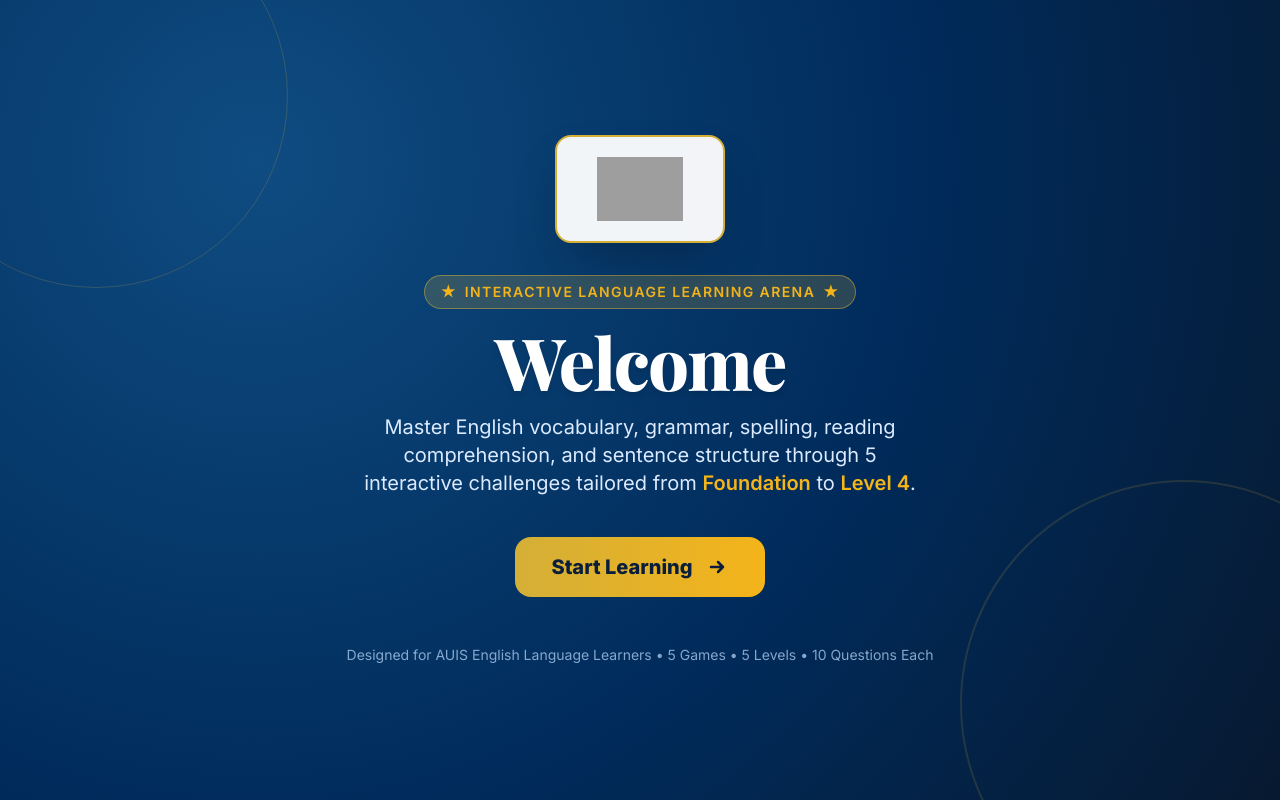
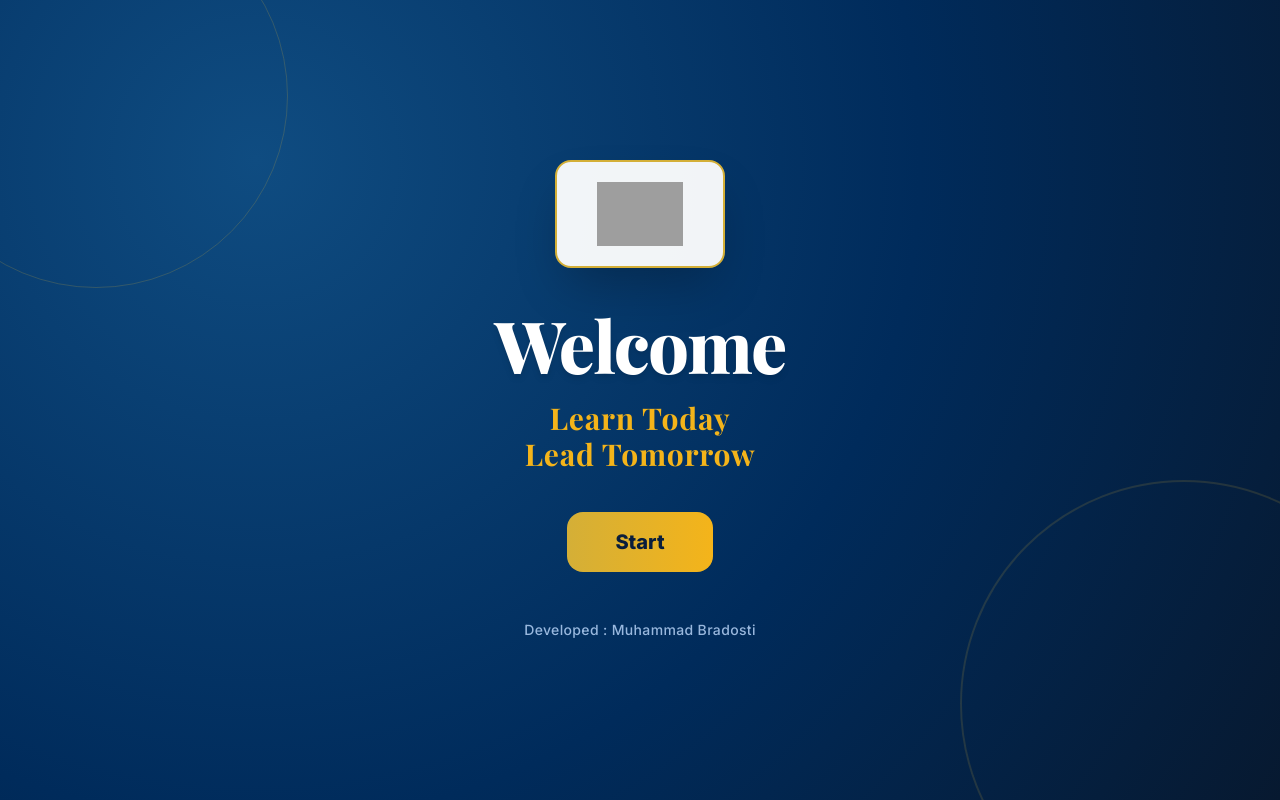
Before and after one commit to hamabradostyi/auisgame, a plain HTML site: page index.html in a window 1280 px wide. Drawn offline with nearby package versions, Linux system fonts and the light colour scheme; grey boxes are pictures that could not be loaded.

Commit message:
Update index.html

```diff
--- a/index.html
+++ b/index.html
@@ -3,7 +3,7 @@
 <head>
   <meta charset="UTF-8" />
   <meta name="viewport" content="width=device-width, initial-scale=1.0" />
-  <title>AUIS English Learning Hub</title>
+  <title>AUIS English Learning</title>
   <!-- Load Tailwind CSS -->
   <script src="https://cdn.tailwindcss.com"></script>
   <!-- Load Google Fonts: Inter & Playfair Display -->
@@ -89,7 +89,7 @@
     <div class="absolute -bottom-32 -right-32 w-[28rem] h-[28rem] rounded-full border-2 border-auis-gold/15 pointer-events-none"></div>
 
     <div class="max-w-3xl w-full text-center z-10 animate-fade-in flex flex-col items-center">
-      <div class="bg-white/95 backdrop-blur-md px-6 py-4 sm:px-10 sm:py-5 rounded-2xl shadow-2xl border-2 border-auis-gold mb-8 inline-flex items-center justify-center max-w-full">
+      <div class="bg-white/95 backdrop-blur-md px-6 py-4 sm:px-10 sm:py-5 rounded-2xl shadow-2xl border-2 border-auis-gold mb-10 inline-flex items-center justify-center max-w-full">
         <img
           src="https://www.aaicu.org/wp-content/uploads/2024/11/AUIS-trilingual-logo-2-1024x103.png"
           alt="American University of Iraq, Sulaimani (AUIS) Logo"
@@ -101,30 +101,24 @@
         </div>
       </div>
 
-      <div class="inline-flex items-center gap-2 px-4 py-1.5 rounded-full bg-auis-gold/20 border border-auis-gold/50 text-auis-goldBright text-xs sm:text-sm font-semibold uppercase tracking-widest mb-4">
-        <span>★</span> Interactive Language Learning Arena <span>★</span>
-      </div>
-
-      <h1 class="font-serif text-5xl sm:text-6xl md:text-7xl font-extrabold tracking-tight text-white mb-4 drop-shadow-md">
+      <h1 class="font-serif text-5xl sm:text-6xl md:text-7xl font-extrabold tracking-tight text-white mb-5 drop-shadow-md">
         Welcome
       </h1>
 
-      <p class="text-blue-100 text-base sm:text-lg md:text-xl max-w-xl mx-auto leading-relaxed mb-10 font-normal">
-        Master English vocabulary, grammar, spelling, reading comprehension, and sentence structure through 5 interactive challenges tailored from <span class="text-auis-goldBright font-semibold">Foundation</span> to <span class="text-auis-goldBright font-semibold">Level 4</span>.
-      </p>
+      <div class="text-auis-goldBright font-serif text-xl sm:text-2xl md:text-3xl font-bold tracking-wide leading-snug mb-10">
+        <div>Learn Today</div>
+        <div>Lead Tomorrow</div>
+      </div>
 
       <button
         onclick="navigateTo('menu')"
-        class="btn-gold-glow group relative inline-flex items-center gap-3 bg-gradient-to-r from-auis-gold to-auis-goldBright hover:from-auis-goldBright hover:to-auis-gold text-auis-navy font-extrabold text-lg sm:text-xl px-9 py-4 rounded-2xl shadow-xl transition-all duration-300 transform hover:-translate-y-1 active:scale-95 cursor-pointer"
+        class="btn-gold-glow group relative inline-flex items-center justify-center bg-gradient-to-r from-auis-gold to-auis-goldBright hover:from-auis-goldBright hover:to-auis-gold text-auis-navy font-extrabold text-lg sm:text-xl px-12 py-4 rounded-2xl shadow-xl transition-all duration-300 transform hover:-translate-y-1 active:scale-95 cursor-pointer"
       >
-        <span>Start Learning</span>
-        <svg xmlns="http://www.w3.org/2000/svg" class="h-6 w-6 transition-transform duration-300 group-hover:translate-x-1" fill="none" viewBox="0 0 24 24" stroke="currentColor" stroke-width="2.5">
-          <path stroke-linecap="round" stroke-linejoin="round" d="M13 7l5 5m0 0l-5 5m5-5H6" />
-        </svg>
+        <span>Start</span>
       </button>
 
-      <p class="mt-12 text-xs sm:text-sm text-blue-200/70">
-        Designed for AUIS English Language Learners • 5 Games • 5 Levels • 10 Questions Each
+      <p class="mt-12 text-xs sm:text-sm text-blue-200/80 font-medium tracking-wide">
+        Developed : Muhammad Bradosti
       </p>
     </div>
   </section>
@@ -145,10 +139,13 @@
       </button>
 
       <div id="header-context" class="hidden md:flex items-center gap-2 text-sm font-medium text-blue-100">
-        <span class="text-auis-goldBright font-bold">AUIS English Hub</span>
+        <span class="text-auis-goldBright font-bold">AUIS English Learning</span>
       </div>
 
-      <div class="flex items-center gap-2">
+      <div class="flex items-center gap-3">
+        <span class="text-[11px] sm:text-xs text-blue-200/80 font-medium hidden sm:inline">
+          Developed : Muhammad Bradosti
+        </span>
         <button
           id="nav-games-btn"
           onclick="navigateTo('menu')"
@@ -160,6 +157,9 @@
           <span>All Games</span>
         </button>
       </div>
+    </div>
+    <div class="sm:hidden text-center pb-1.5 text-[11px] text-blue-200/80 font-medium">
+      Developed : Muhammad Bradosti
     </div>
   </header>
 
@@ -754,6 +754,11 @@
       } else {
         header.classList.remove('hidden');
         document.getElementById(`${screenName}-screen`).classList.remove('hidden');
+        if (screenName === 'menu') {
+          document.getElementById('header-context').innerHTML = `
+            <span class="text-auis-goldBright font-bold">AUIS English Learning</span>
+          `;
+        }
       }
       window.scrollTo({ top: 0, behavior: 'smooth' });
     }
```
